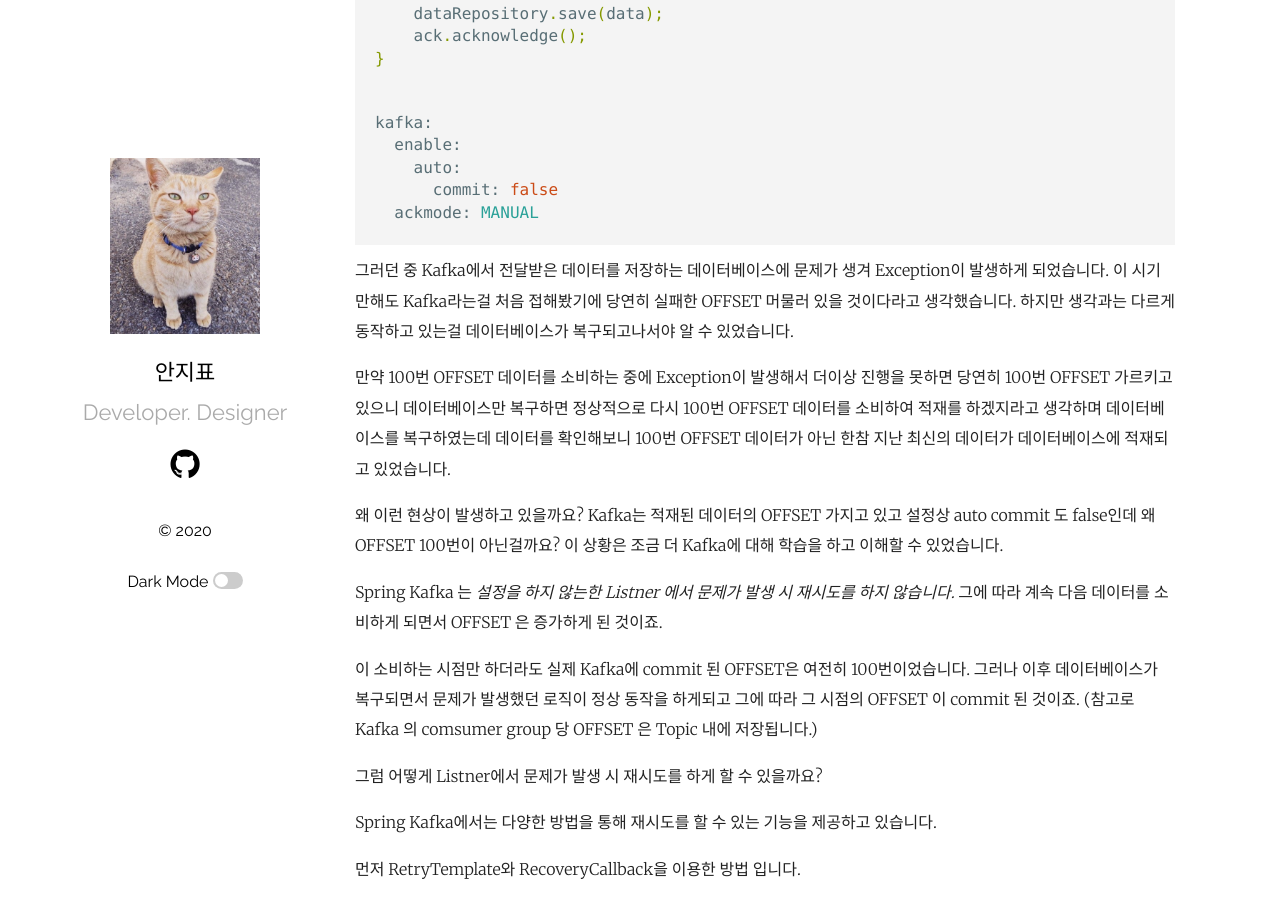
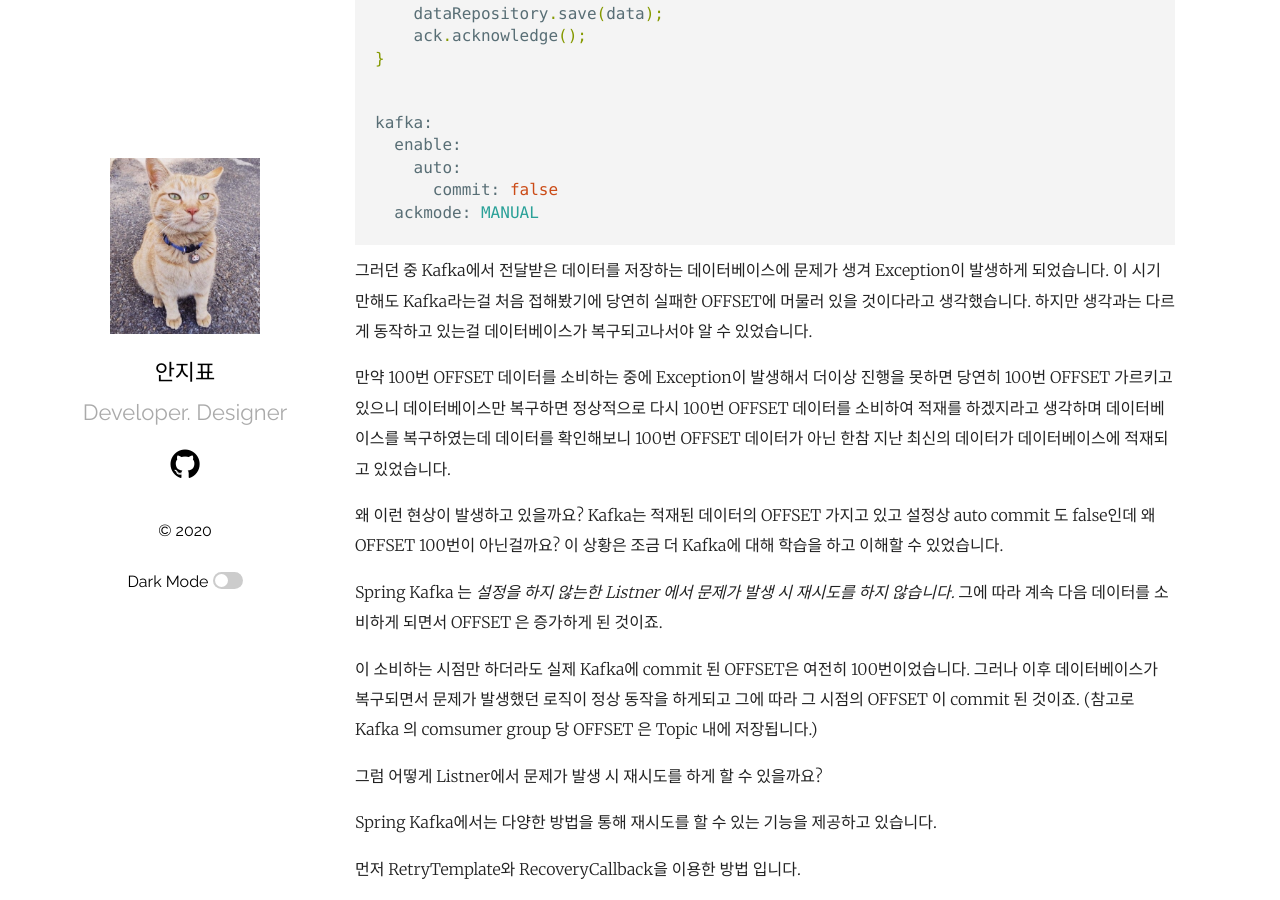
Before and after one commit to ppyong/ppyong.github.io, a Jekyll site: the page built from _posts/2020-09-08-spring-kafka-retry.md, in a window 1280 px wide and 900 px high, scrolled down 414 px. Built offline with Jekyll 4.4.1, drawn with Linux system fonts in a browser that asks for light colours; some of the changed text lies outside the part shown.

Commit message:
Update 2020-09-08-spring-kafka-retry.md

````diff
--- a/_posts/2020-09-08-spring-kafka-retry.md
+++ b/_posts/2020-09-08-spring-kafka-retry.md
@@ -28,7 +28,7 @@ kafka:
   ackmode: MANUAL
 ```
 
-그러던 중 Kafka에서 전달받은 데이터를 저장하는 데이터베이스에 문제가 생겨 Exception이 발생하게 되었습니다. 이 시기만해도 Kafka라는걸 처음 접해봤기에 당연히 실패한 OFFSET 머물러 있을 것이다라고 생각했습니다.  하지만 생각과는 다르게 동작하고 있는걸 데이터베이스가 복구되고나서야 알 수 있었습니다.
+그러던 중 Kafka에서 전달받은 데이터를 저장하는 데이터베이스에 문제가 생겨 Exception이 발생하게 되었습니다. 이 시기만해도 Kafka라는걸 처음 접해봤기에 당연히 실패한 OFFSET에 머물러 있을 것이다라고 생각했습니다.  하지만 생각과는 다르게 동작하고 있는걸 데이터베이스가 복구되고나서야 알 수 있었습니다.
 
 만약 100번 OFFSET 데이터를 소비하는 중에 Exception이 발생해서 더이상 진행을 못하면 당연히 100번 OFFSET 가르키고 있으니 데이터베이스만 복구하면 정상적으로 다시 100번 OFFSET 데이터를 소비하여 적재를 하겠지라고 생각하며 데이터베이스를 복구하였는데 데이터를 확인해보니 100번 OFFSET 데이터가 아닌 한참 지난 최신의 데이터가 데이터베이스에 적재되고 있었습니다.
 
````
Also changed, not shown: other parts of _posts/2020-09-08-spring-kafka-retry.md (+2 -0 lines).
